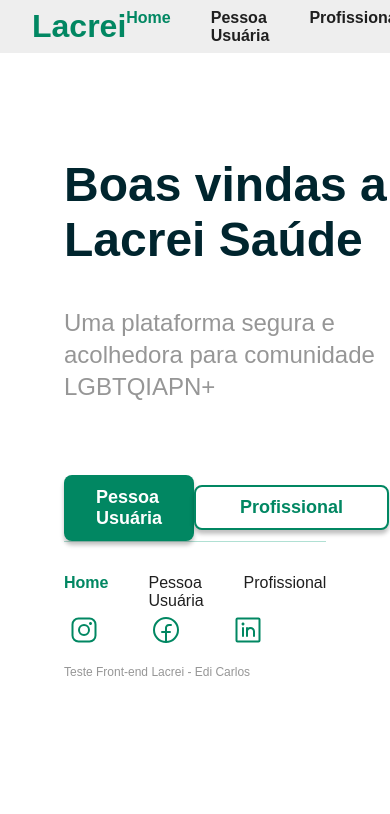
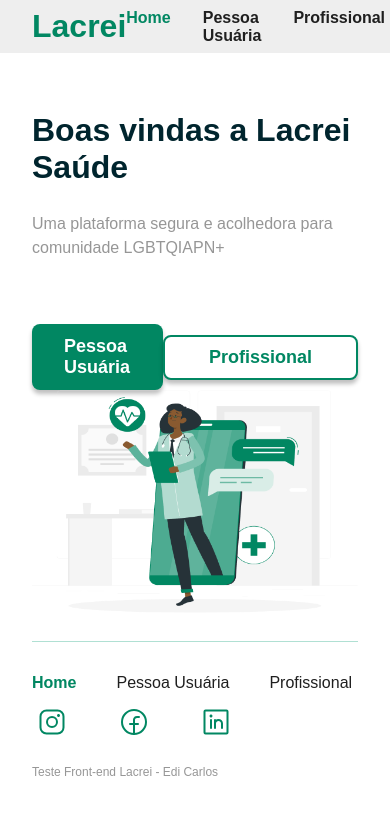
Before and after one commit to ediCarlosSilva/desafio-lacrei, a React (Create React App) app: page / in a window 390 px wide. Shown: the top 814 px of the page. Built offline with nearby package versions, Linux system fonts and the light colour scheme.

Commit message:
layout responsivo para desktop/mobile concluido

```diff
--- a/src/App.js
+++ b/src/App.js
@@ -18,7 +18,7 @@ const theme = {
     body: "#fff",
     footer: '#003333'
   },
-  mobile: '600px',
+  mobile: '540px',
   tablet: "768px",
   laptop: "1024px"
 }
--- a/src/components/styles/Container.styled.js
+++ b/src/components/styles/Container.styled.js
@@ -66,5 +66,22 @@ export const Container = styled.div`
         width: 100%;
     }
 
+    @media (max-width: ${({ theme}) => theme.laptop}) {
+        flex-direction: column;
+        -webkit-box-align: center;
+        align-items: center;
+        padding: 2rem 2rem 0px;
+
+        & div h2 {
+            font-size: 2rem;
+        }
+
+        & div p {
+            line-height: 1.5rem;
+            margin-top: 1rem;
+            font-size: 1rem;
+        }
+    }
+
 
 `
--- a/src/components/styles/Footer.styled.js
+++ b/src/components/styles/Footer.styled.js
@@ -30,4 +30,8 @@ export const StyledFooter = styled.footer`
         font-size: 0.75rem;
         color: rgb(81, 81, 81);
     }
+
+    @media (max-width: ${({theme}) => theme.laptop}) {
+        margin: 0px 2rem;
+    }
 `
--- a/src/components/styles/Header.styled.js
+++ b/src/components/styles/Header.styled.js
@@ -13,7 +13,7 @@ export const StyledHeader = styled.header`
     font-weight: bold;
 
 
-    @media (max-width: 1040px) {
+    @media (max-width: ${({theme}) => theme.laptop}) {
         padding: 0.5rem 2rem;
     }
 `
@@ -43,4 +43,8 @@ export const Nav = styled.nav`
     & a.active {
         color: rgb(1, 135, 98);
     }
+
+    @media (max-width: ${({theme}) => theme.laptop}) {
+        gap: 2rem;
+    }
 `
```
